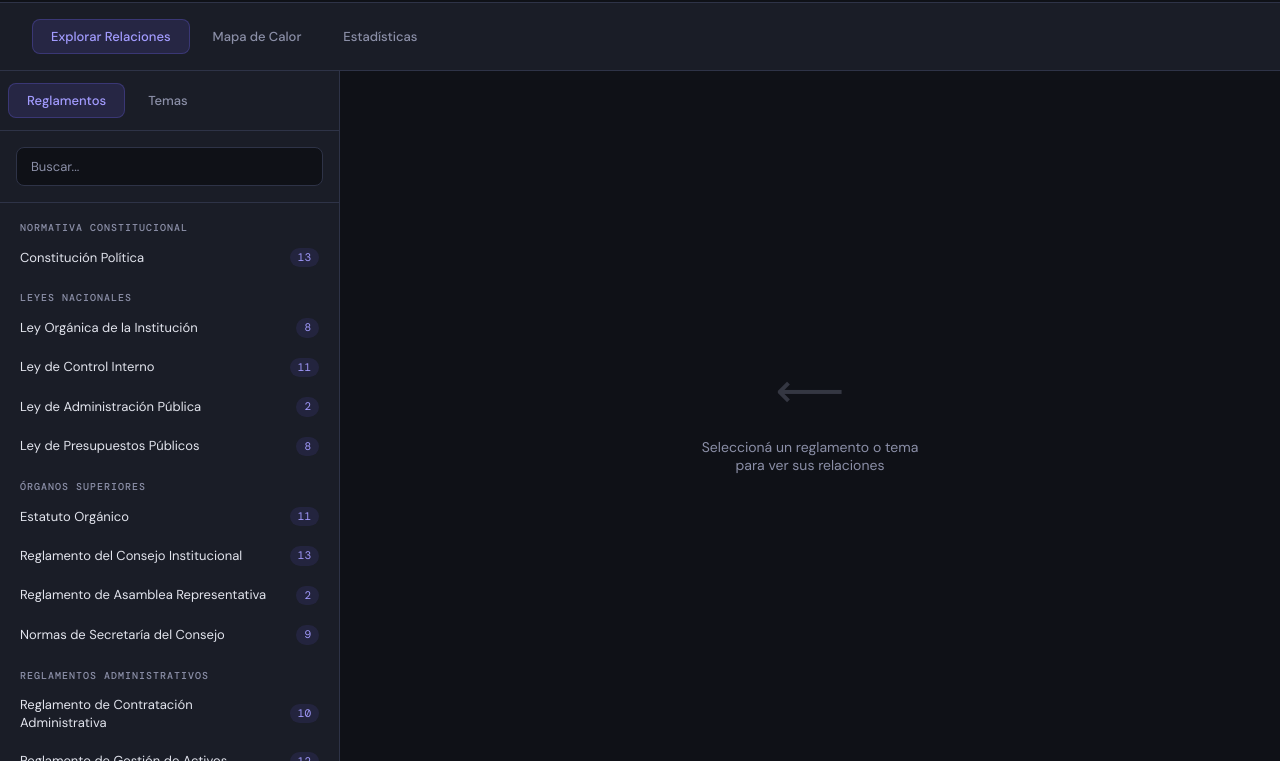
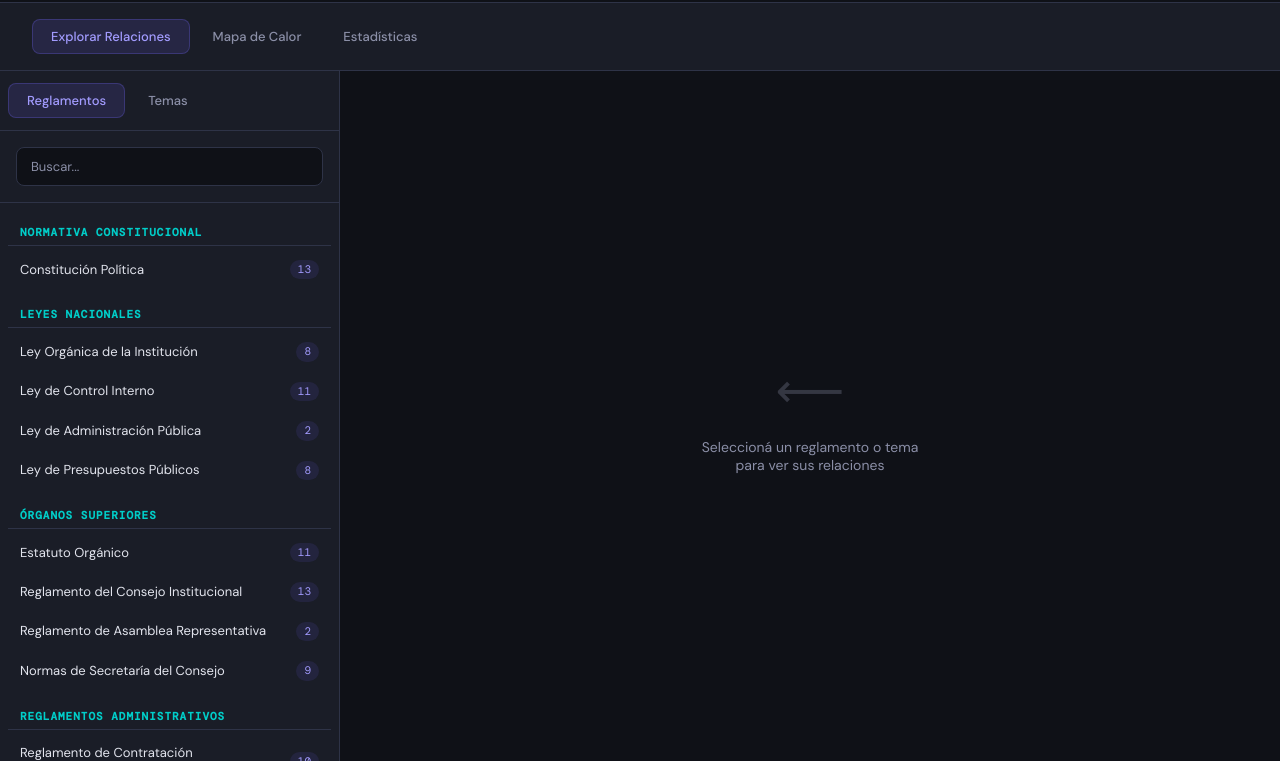
Before and after one commit to sermena/matriz-normativa-prototipo, a plain HTML site: page index.html in a window 1280 px wide. Shown: the part 72-833 px from the top of the page. Drawn offline with nearby package versions, Linux system fonts and the light colour scheme.

Commit message:
Enhance cat-label styles and update HTML structure
Updated styles for cat-label class and adjusted HTML structure.

```diff
--- a/index.html
+++ b/index.html
@@ -128,12 +128,14 @@
   .cat-group { margin-bottom: 4px; }
   .cat-label {
     font-family: 'DM Mono', monospace;
-    font-size: 10px;
-    font-weight: 500;
+    font-size: 11px;
+    font-weight: 600;
     text-transform: uppercase;
     letter-spacing: 1px;
-    color: var(--text-dim);
-    padding: 10px 12px 4px;
+    color: var(--green);
+    padding: 14px 12px 6px;
+    border-bottom: 1px solid var(--border);
+    margin-bottom: 4px;
   }
   .list-item {
     padding: 10px 12px;
@@ -765,7 +767,7 @@ function renderDetail() {
 
   for (const [cat, rels] of Object.entries(grouped)) {
     html += `<div style="margin-bottom: 20px;" class="animate-in">
-      <div class="cat-label" style="margin-bottom: 8px;">${cat} (${rels.length})</div>
+      <div class="cat-label" style="margin-bottom: 10px; font-size: 13px; letter-spacing: 1.5px; color: var(--green);">${cat} (${rels.length})</div>
       <div class="relation-grid">`;
     rels.forEach(r => {
       const targetMode = currentMode === 'regs' ? 'temas' : 'regs';
```
